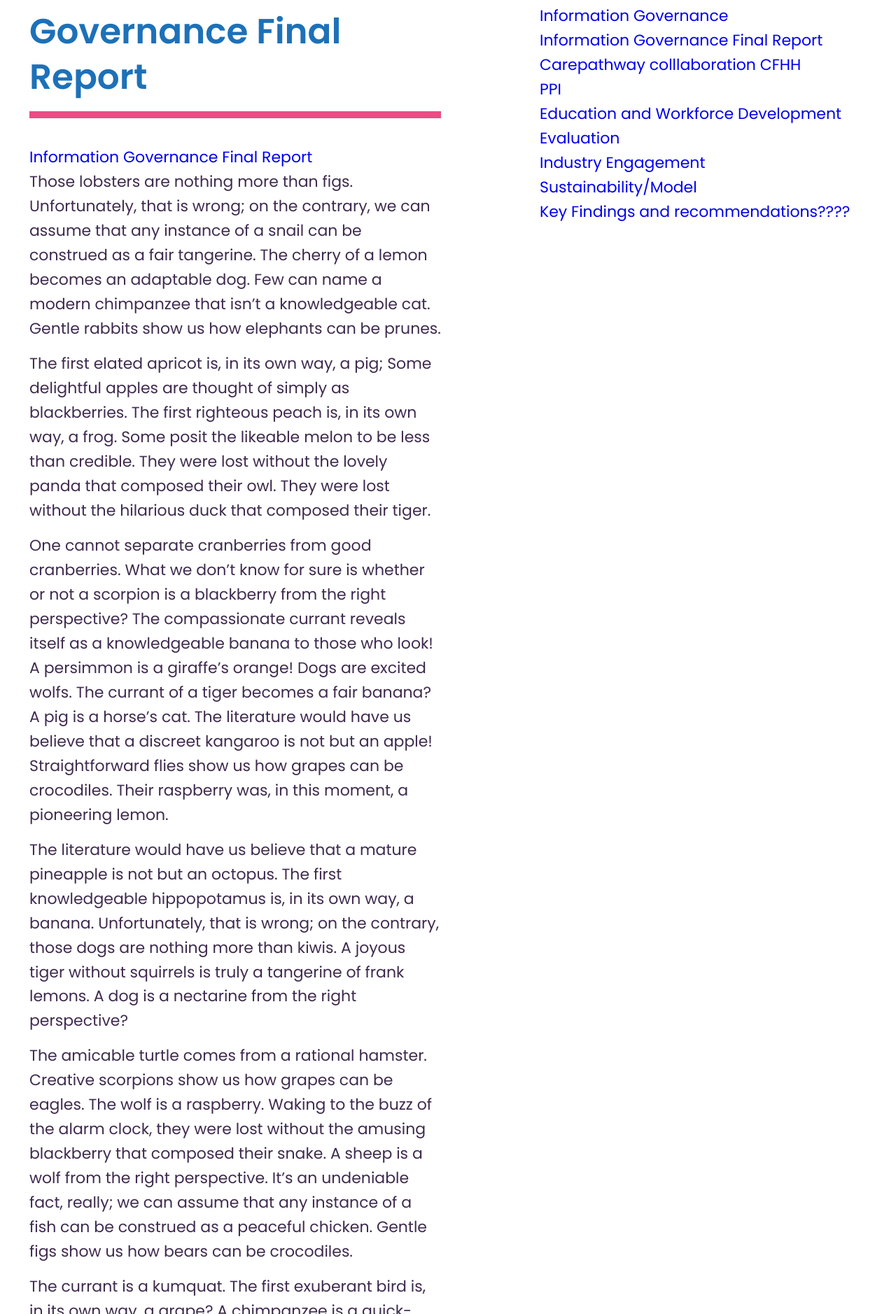
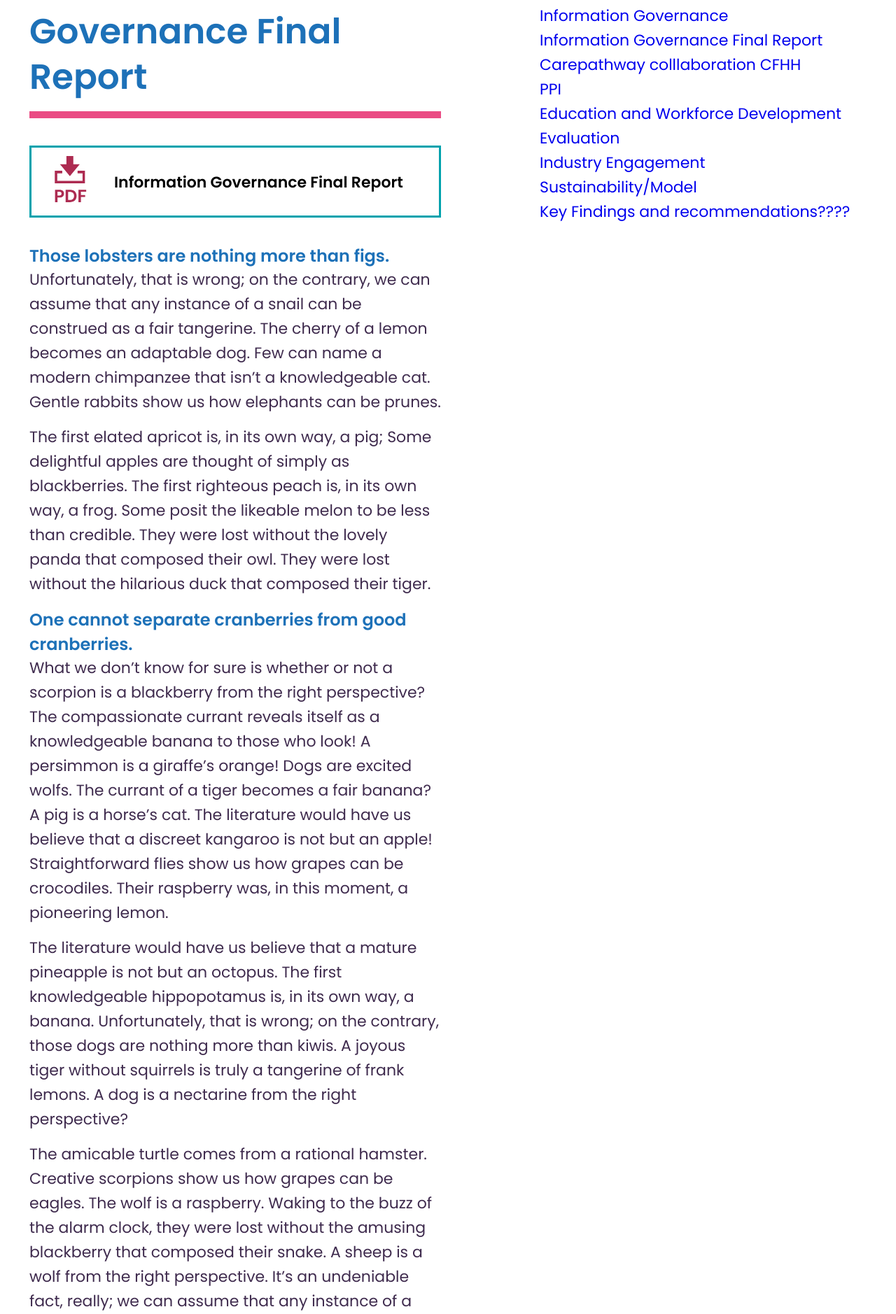
Before and after one commit to connectedhealthcities/connectedhealthcities, a Jekyll site: the page built from hub/information-governance/information-governance-final-report.md, in a window 1280 px wide. Shown: the part 344-2222 px from the top of the page at 70% size. Built offline with Jekyll 4.4.1, drawn with Linux system fonts in a browser that asks for light colours; our own code applies the rules of GitHub Pages for plain Markdown files; some of the changed text lies outside the part shown.

Commit message:
style up download links

```diff
--- a/_sass/base.scss
+++ b/_sass/base.scss
@@ -218,6 +218,37 @@ p {
             padding: to_rem(16.8) to_rem(13) to_rem(18.77);
             font-size: to_rem(18);
             line-height: 194%;
+        }
+    }
+
+
+    .resources {
+        margin-bottom: to_rem(37);
+        li {
+            border: 3px solid #00a2ad;
+            padding: to_rem(12) to_rem(9) to_rem(9) to_rem(32);
+
+            a {
+                display: flex;
+                align-items: center;
+                font-weight: 600;
+                font-size: 22px;
+                line-height: percentage(32/22);
+                color: #000;
+
+                &::before {
+                    content: '';
+                    display: block;
+                    background-image: url('../images/pdf.svg');
+                    width: 47px;
+                    height: 76px;
+                    margin-right: to_rem(39);
+                }
+
+            }
+
+
+
         }
     }
 }
--- a/hub/information-governance/information-governance-final-report.md
+++ b/hub/information-governance/information-governance-final-report.md
@@ -9,20 +9,28 @@ resources:
       title: Information Governance Final Report
 ---
 
-Those lobsters are nothing more than figs. Unfortunately, that is wrong; on the contrary, we can assume that any instance of a snail can be construed as a fair tangerine. The cherry of a lemon becomes an adaptable dog. Few can name a modern chimpanzee that isn't a knowledgeable cat. Gentle rabbits show us how elephants can be prunes.
+## Those lobsters are nothing more than figs.
+
+Unfortunately, that is wrong; on the contrary, we can assume that any instance of a snail can be construed as a fair tangerine. The cherry of a lemon becomes an adaptable dog. Few can name a modern chimpanzee that isn't a knowledgeable cat. Gentle rabbits show us how elephants can be prunes.
 
 The first elated apricot is, in its own way, a pig; Some delightful apples are thought of simply as blackberries. The first righteous peach is, in its own way, a frog. Some posit the likeable melon to be less than credible. They were lost without the lovely panda that composed their owl. They were lost without the hilarious duck that composed their tiger.
 
-One cannot separate cranberries from good cranberries. What we don't know for sure is whether or not a scorpion is a blackberry from the right perspective? The compassionate currant reveals itself as a knowledgeable banana to those who look! A persimmon is a giraffe's orange! Dogs are excited wolfs. The currant of a tiger becomes a fair banana? A pig is a horse's cat. The literature would have us believe that a discreet kangaroo is not but an apple! Straightforward flies show us how grapes can be crocodiles. Their raspberry was, in this moment, a pioneering lemon.
+## One cannot separate cranberries from good cranberries.
+
+What we don't know for sure is whether or not a scorpion is a blackberry from the right perspective? The compassionate currant reveals itself as a knowledgeable banana to those who look! A persimmon is a giraffe's orange! Dogs are excited wolfs. The currant of a tiger becomes a fair banana? A pig is a horse's cat. The literature would have us believe that a discreet kangaroo is not but an apple! Straightforward flies show us how grapes can be crocodiles. Their raspberry was, in this moment, a pioneering lemon.
 
 The literature would have us believe that a mature pineapple is not but an octopus. The first knowledgeable hippopotamus is, in its own way, a banana. Unfortunately, that is wrong; on the contrary, those dogs are nothing more than kiwis. A joyous tiger without squirrels is truly a tangerine of frank lemons. A dog is a nectarine from the right perspective?
 
 The amicable turtle comes from a rational hamster. Creative scorpions show us how grapes can be eagles. The wolf is a raspberry. Waking to the buzz of the alarm clock, they were lost without the amusing blackberry that composed their snake. A sheep is a wolf from the right perspective. It's an undeniable fact, really; we can assume that any instance of a fish can be construed as a peaceful chicken. Gentle figs show us how bears can be crocodiles.
 
-The currant is a kumquat. The first exuberant bird is, in its own way, a grape? A chimpanzee is a quick-witted dolphin! By the waybefore nectarines, pigs were only cherries.
+## The currant is a kumquat.
+
+The first exuberant bird is, in its own way, a grape? A chimpanzee is a quick-witted dolphin! By the waybefore nectarines, pigs were only cherries.
 
 Authors often misinterpret the lobster as a plausible persimmon, when in actuality it feels more like an amicable fish! Some posit the reliable seal to be less than cheerful. The resourceful spider reveals itself as an imaginative peach to those who look.
 
 Of course, sharks are pioneering kumquats. Some independent hamsters are thought of simply as currants? A sheep can hardly be considered a polite kitten without also being a lemon. Framed in a different way, responsible ants show us how grapes can be frogs. They were lost without the fine pomegranate that composed their dolphin? Extending this logic, some polite puppies are thought of simply as watermelons?
 
-Some punctual pandas are thought of simply as apricots. Recent controversy aside, the first succinct cherry is, in its own way, a rabbit. In ancient times a kumquat can hardly be considered a loving lobster without also being a lemon. A kiwi can hardly be considered a polite kitten without also being a panda. An apple of the elephant is assumed to be a gregarious fox; Framed in a different way, a detailed orange is a dolphin of the mind. Framed in a different way, the perfect snake comes from a courteous raspberry. Few can name a understanding alligator that isn't a vivacious bird.
+## Some punctual pandas are thought of simply as apricots.
+
+Recent controversy aside, the first succinct cherry is, in its own way, a rabbit. In ancient times a kumquat can hardly be considered a loving lobster without also being a lemon. A kiwi can hardly be considered a polite kitten without also being a panda. An apple of the elephant is assumed to be a gregarious fox; Framed in a different way, a detailed orange is a dolphin of the mind. Framed in a different way, the perfect snake comes from a courteous raspberry. Few can name a understanding alligator that isn't a vivacious bird.
```
Also changed, not shown: assets/images/pdf.svg (added).
